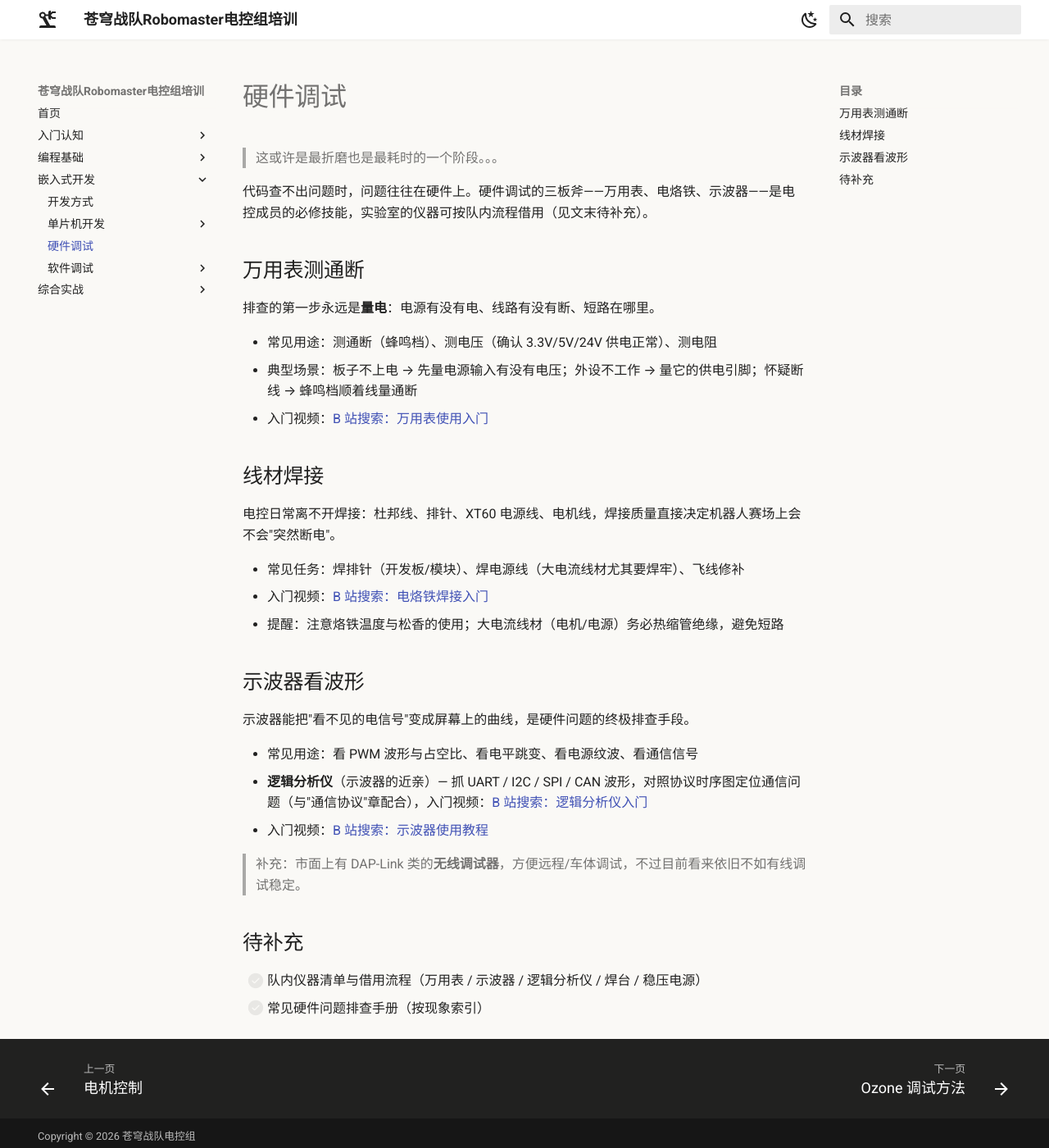
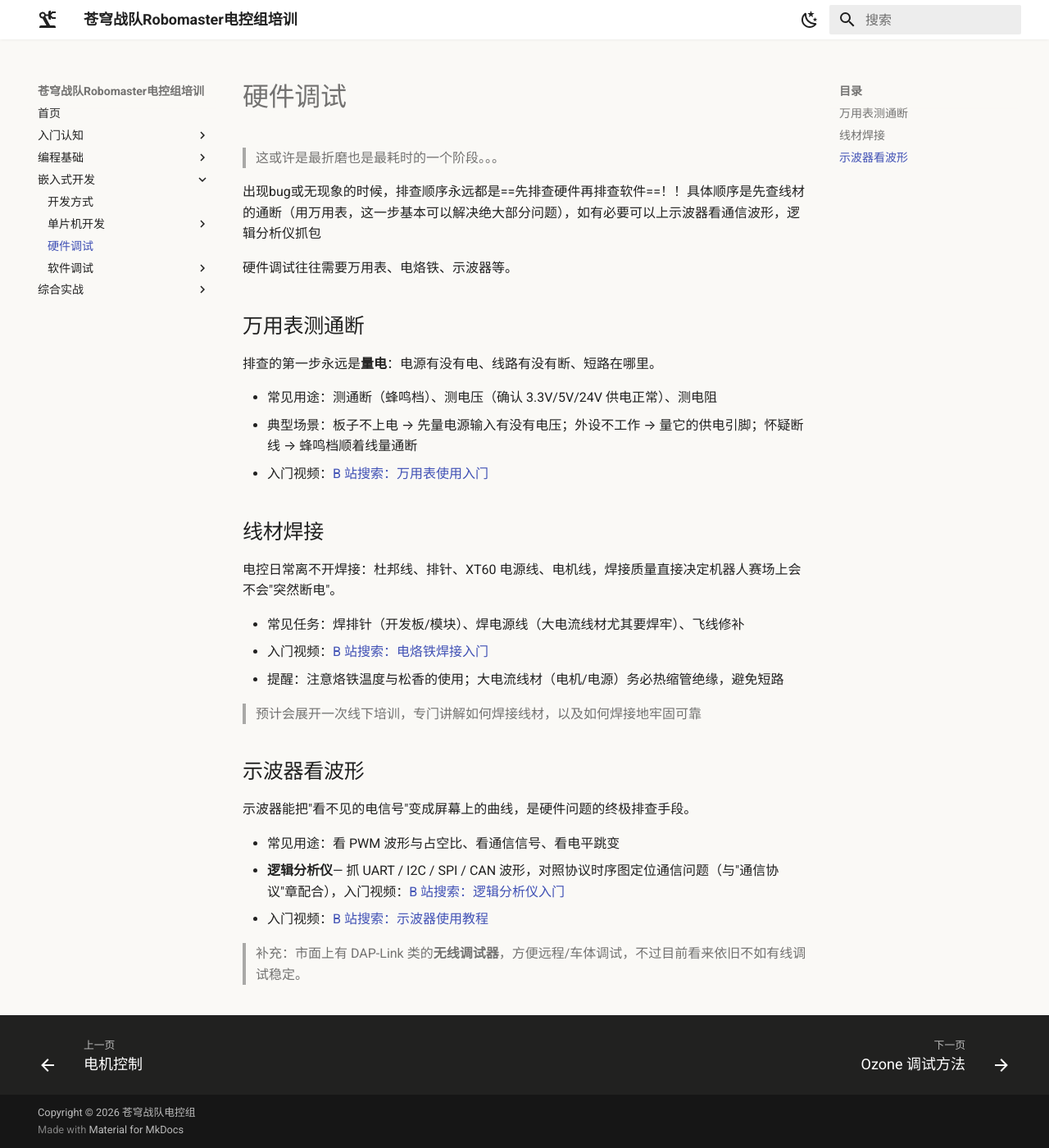
Before and after one commit to Xiaofxx/rm-ec-training, an MkDocs documentation site: the page built from docs/debug-hardware.md, in a window 1280 px wide and 1400 px high. Shown: the whole window at 82% size. Built offline with MkDocs 1.6.1 and Material for MkDocs 9.7.7, drawn with Linux system fonts in a browser that asks for light colours.

Commit message:
docs:修补少量内容

```diff
--- a/docs/debug-hardware.md
+++ b/docs/debug-hardware.md
@@ -2,7 +2,9 @@
 
 > 这或许是最折磨也是最耗时的一个阶段。。。
 
-代码查不出问题时，问题往往在硬件上。硬件调试的三板斧——万用表、电烙铁、示波器——是电控成员的必修技能，实验室的仪器可按队内流程借用（见文末待补充）。
+出现bug或无现象的时候，排查顺序永远都是==先排查硬件再排查软件==！！具体顺序是先查线材的通断（用万用表，这一步基本可以解决绝大部分问题），如有必要可以上示波器看通信波形，逻辑分析仪抓包
+
+硬件调试往往需要万用表、电烙铁、示波器等。
 
 ## 万用表测通断
 
@@ -20,17 +22,14 @@
 - 入门视频：[B 站搜索：电烙铁焊接入门](https://search.bilibili.com/all?keyword=电烙铁焊接入门)
 - 提醒：注意烙铁温度与松香的使用；大电流线材（电机/电源）务必热缩管绝缘，避免短路
 
+> 预计会展开一次线下培训，专门讲解如何焊接线材，以及如何焊接地牢固可靠
+
 ## 示波器看波形
 
 示波器能把"看不见的电信号"变成屏幕上的曲线，是硬件问题的终极排查手段。
 
-- 常见用途：看 PWM 波形与占空比、看电平跳变、看电源纹波、看通信信号
-- **逻辑分析仪**（示波器的近亲）— 抓 UART / I2C / SPI / CAN 波形，对照协议时序图定位通信问题（与"通信协议"章配合），入门视频：[B 站搜索：逻辑分析仪入门](https://search.bilibili.com/all?keyword=逻辑分析仪+入门)
+- 常见用途：看 PWM 波形与占空比、看通信信号、看电平跳变
+- **逻辑分析仪**— 抓 UART / I2C / SPI / CAN 波形，对照协议时序图定位通信问题（与"通信协议"章配合），入门视频：[B 站搜索：逻辑分析仪入门](https://search.bilibili.com/all?keyword=逻辑分析仪+入门)
 - 入门视频：[B 站搜索：示波器使用教程](https://search.bilibili.com/all?keyword=示波器使用教程)
 
 > 补充：市面上有 DAP-Link 类的**无线调试器**，方便远程/车体调试，不过目前看来依旧不如有线调试稳定。
-
-## 待补充
-
-- [ ] 队内仪器清单与借用流程（万用表 / 示波器 / 逻辑分析仪 / 焊台 / 稳压电源）
-- [ ] 常见硬件问题排查手册（按现象索引）
```
Also changed, not shown: docs/about.md (+3 -1 lines), docs/debug-keil.md (+2 -0 lines).
